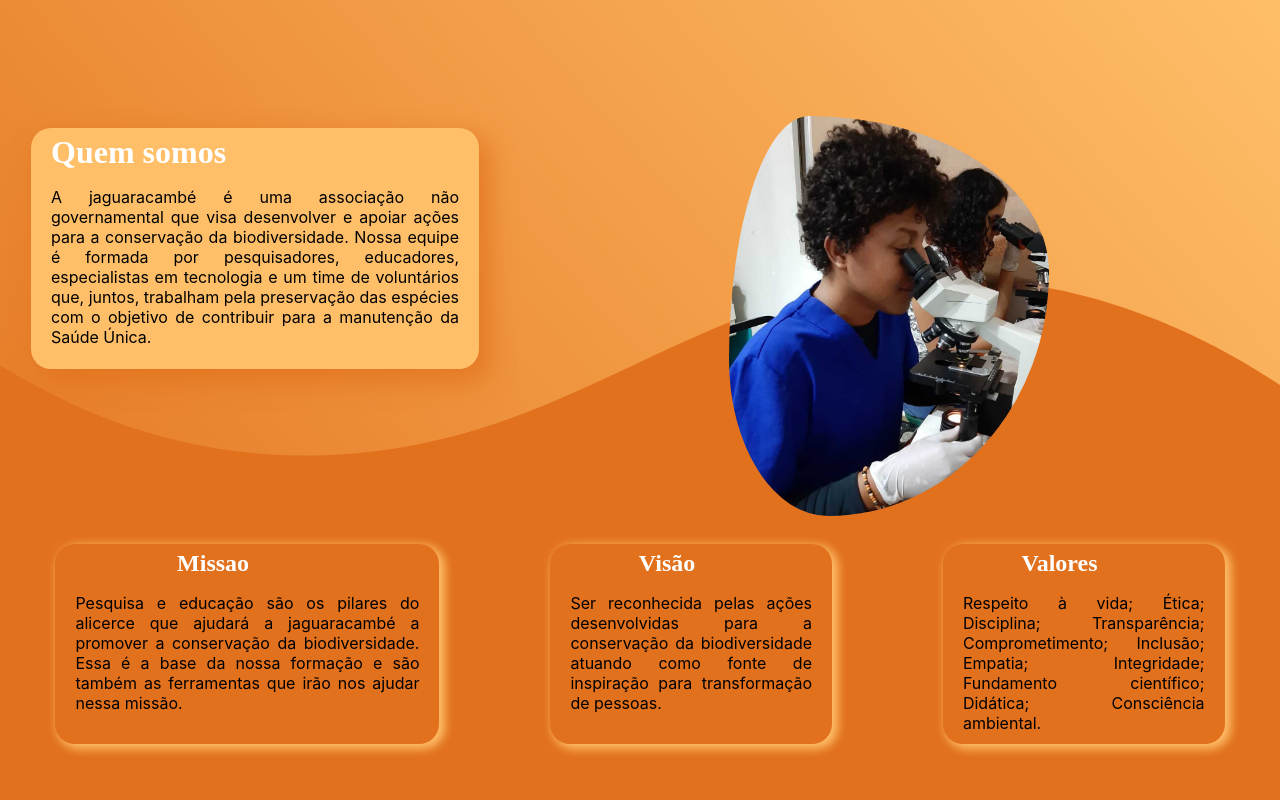
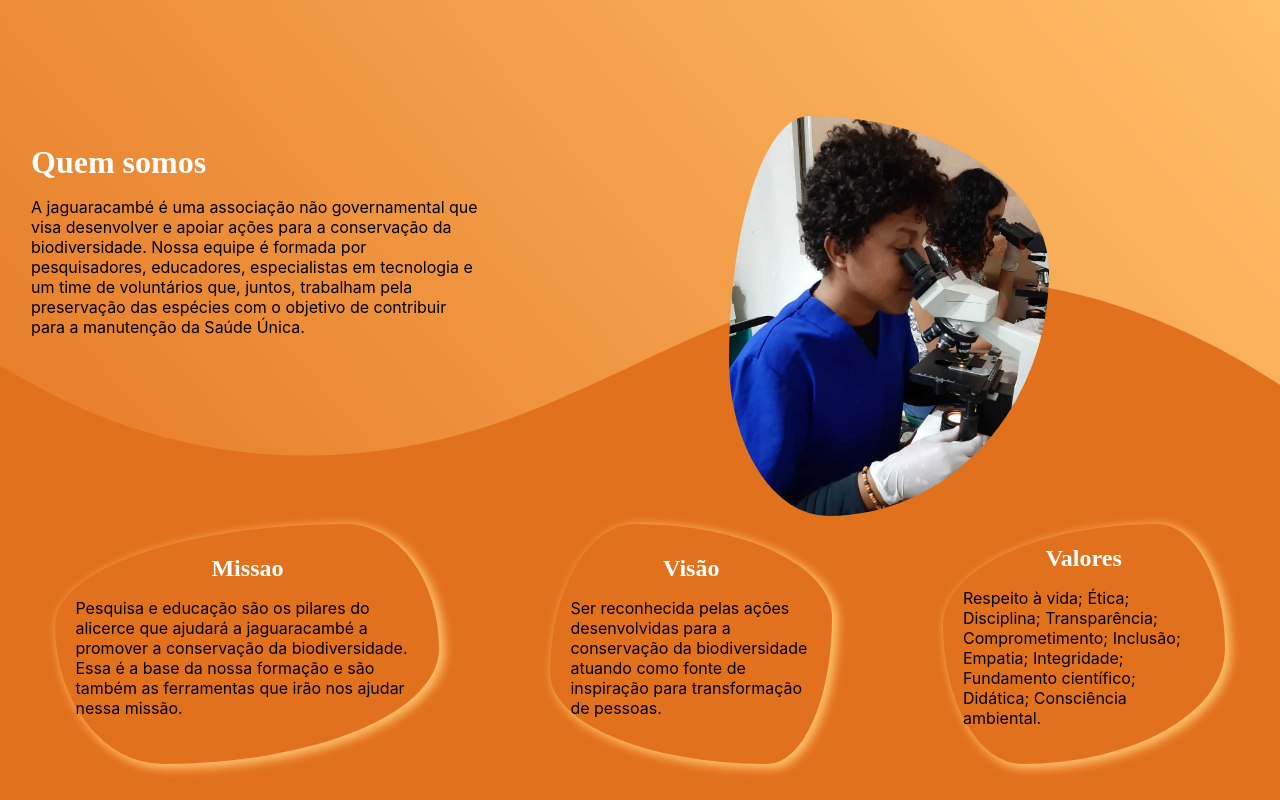
Before and after one commit to fullpistoladev/jaguaracambe-html-css-js, a plain HTML site: page index.html in a window 1280 px wide. Shown: the part 820-1620 px from the top of the page. Drawn offline with nearby package versions, Linux system fonts and the light colour scheme; a web font is replaced by a local one.

Commit message:
changing quem somos page

```diff
--- a/styles.css
+++ b/styles.css
@@ -220,6 +220,10 @@ header {
 
 }
 
+.quem-somos-section p{
+  text-align: start;
+}
+
 .quem-somos-section {
   height: 30%;
   width: 35%;
@@ -227,12 +231,12 @@ header {
   margin-right: 250px;
   display: block;
 
-  background-color: rgba(255,191,105,1);
+  /* background-color: rgba(255,191,105,1);
   padding: 6px 20px;
   border-radius: 20px;
   box-shadow: 8px 11px 25px 3px rgba(226,113,29,0.75);
   -webkit-box-shadow: 8px 11px 25px 3px rgba(226,113,29,0.75);
-  -moz-box-shadow: 8px 11px 25px 3px rgba(226,113,29,0.75);
+  -moz-box-shadow: 8px 11px 25px 3px rgba(226,113,29,0.75); */
 }
 
 .top-quem-somos {
@@ -281,27 +285,35 @@ header {
 
 .missao, .visao, .valores {
 
-  height: 25vh;
-  width: 25%;
+  height: 30vh;
+  width: 30%;
   margin-top: 6vh;
   background-color: #E2711D;
+
   padding: 6px 20px;
-  border-radius: 20px;
+  border-radius: 76% 24% 72% 28% / 42% 52% 48% 58%;
   box-shadow: 4px 3px 10px 2px rgba(255,191,105,1);
   -webkit-box-shadow: 4px 3px 10px 2px rgba(255,191,105,1);
   -moz-box-shadow: 4px 3px 10px 2px rgba(255,191,105,1);
+  display: flex;
+  align-items: center;
+  justify-content: center;
+  flex-direction: column;
 }
 
 .missao {
   width: 30%;
+}
+.visao {
+  border-radius: 30% 70% 23% 77% / 62% 39% 61% 38%;
 }
 
 .visao, .valores {
   width: 22%;
 }
 
-p {
-  text-align: justify;
+.missao-visao-valores p {
+  text-align: start;
 }
 
 /* quem somos wave --------------------------------------- */
```
